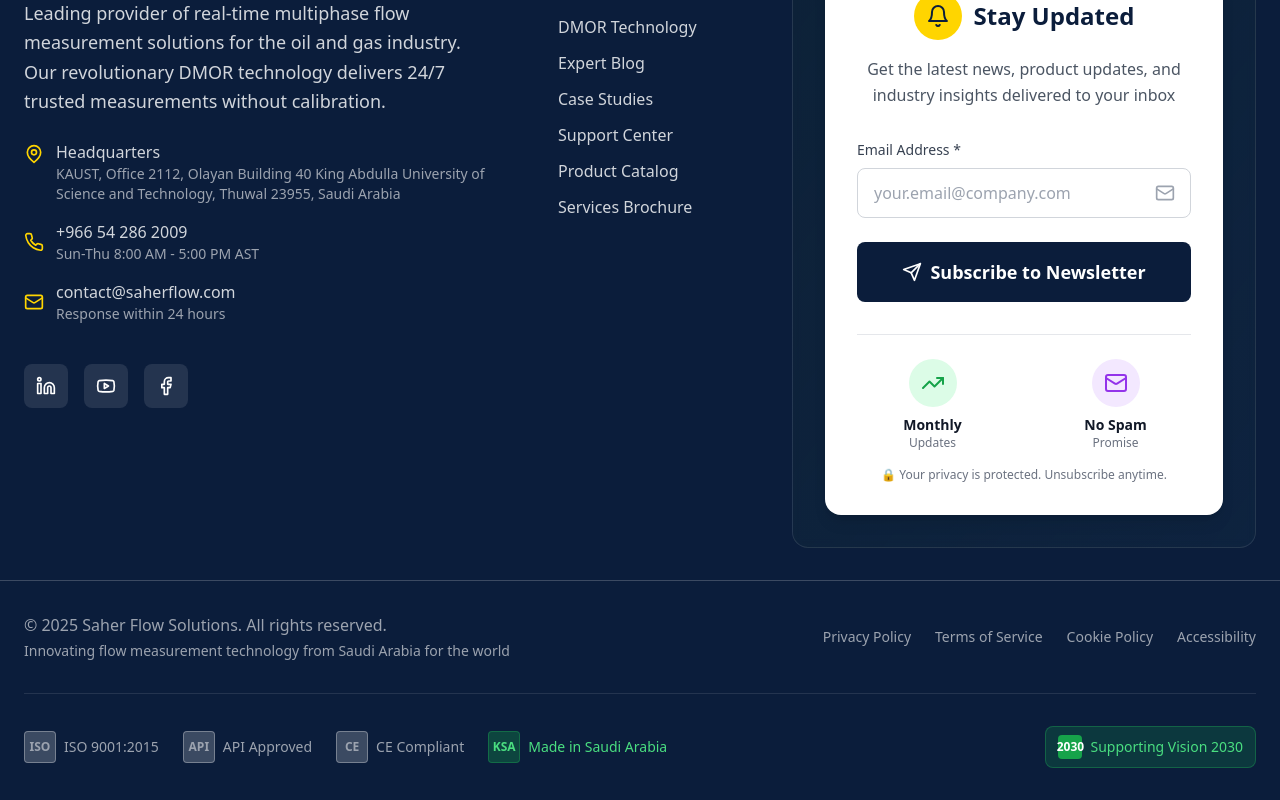
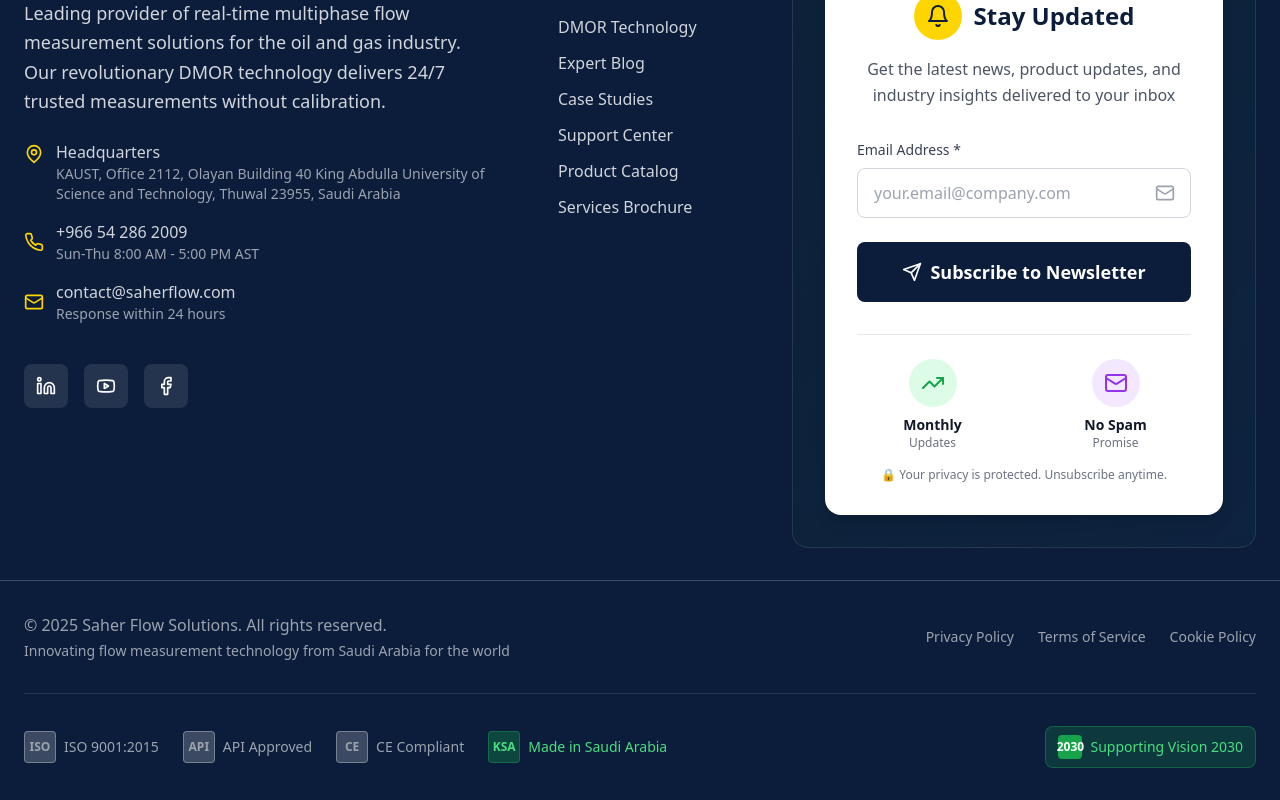
Before and after one commit to saaddev02-hue/new, a React (Vite) app: page /contact in a window 1280 px wide. Shown: the part 1659-2459 px from the top of the page. Built offline with nearby package versions, Linux system fonts and the light colour scheme.

Commit message:
correct content

```diff
--- a/src/components/Footer.tsx
+++ b/src/components/Footer.tsx
@@ -182,7 +182,6 @@
               <a href="#" className="hover:text-white transition-colors">Privacy Policy</a>
               <a href="#" className="hover:text-white transition-colors">Terms of Service</a>
               <a href="#" className="hover:text-white transition-colors">Cookie Policy</a>
-              <a href="#" className="hover:text-white transition-colors">Accessibility</a>
             </div>
           </div>
 
```
